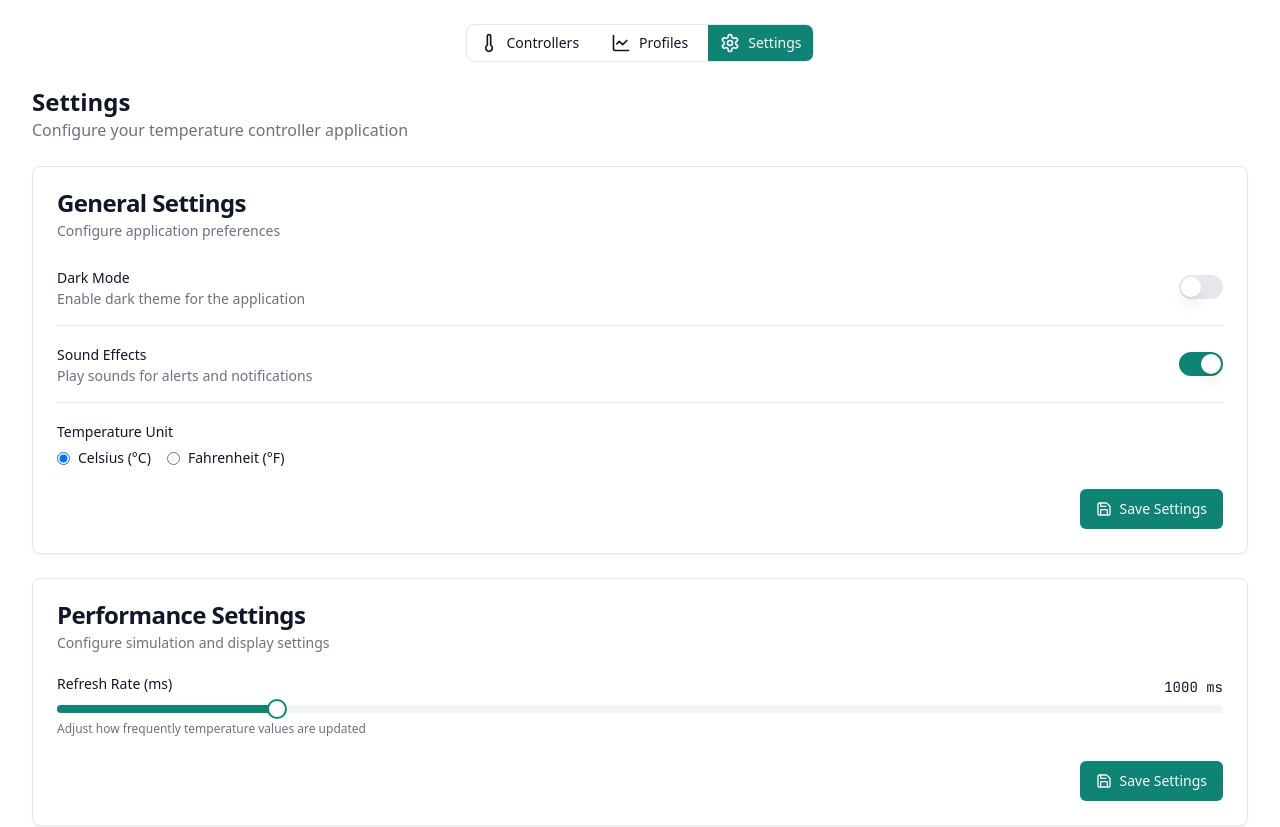
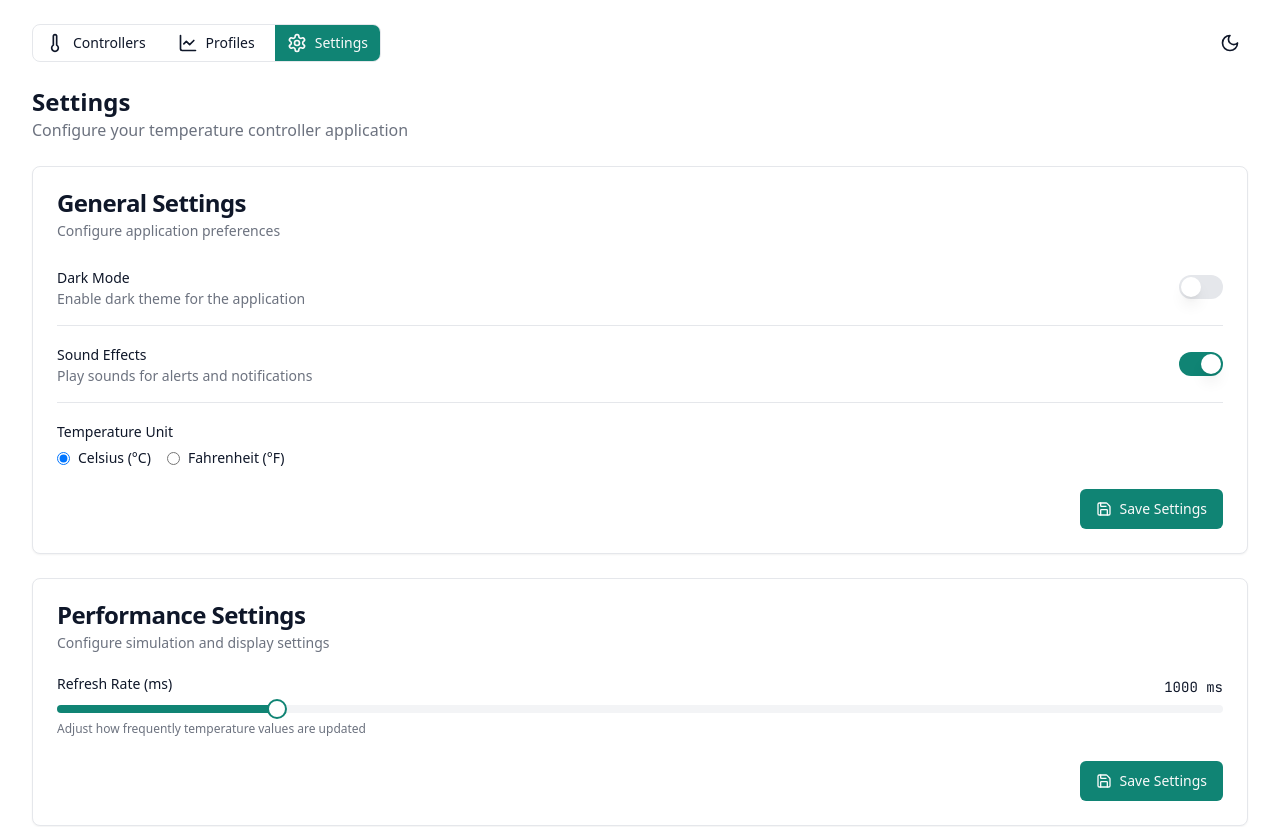
Before and after one commit to osrplastic/temp-flow-curves, a React (Vite) app: page /settings in a window 1280 px wide. Shown: the top 827 px of the page. Built offline with nearby package versions, Linux system fonts and the light colour scheme; what hono would draw is missing.

Commit message:
Add dark mode toggle
Add a dark mode toggle to the main UI.

```diff
--- a/src/components/MainNav.tsx
+++ b/src/components/MainNav.tsx
@@ -2,7 +2,8 @@
 import React from 'react';
 import { Link, useLocation } from 'react-router-dom';
 import { cn } from '@/lib/utils';
-import { Thermometer, LineChart, Settings } from 'lucide-react';
+import { Thermometer, LineChart, Settings, Moon, Sun } from 'lucide-react';
+import { useTheme } from '@/components/ThemeProvider';
 
 interface MainNavProps {
   className?: string;
@@ -10,6 +11,7 @@ interface MainNavProps {
 
 const MainNav: React.FC<MainNavProps> = ({ className }) => {
   const location = useLocation();
+  const { theme, setTheme } = useTheme();
 
   const navItems = [
     {
@@ -32,8 +34,12 @@ const MainNav: React.FC<MainNavProps> = ({ className }) => {
     }
   ];
 
+  const toggleTheme = () => {
+    setTheme(theme === 'light' ? 'dark' : 'light');
+  };
+
   return (
-    <nav className={cn("flex justify-center", className)}>
+    <nav className={cn("flex justify-between items-center", className)}>
       <div className="flex space-x-2 rounded-lg overflow-hidden border border-border">
         {navItems.map((item) => (
           <Link
@@ -51,6 +57,18 @@ const MainNav: React.FC<MainNavProps> = ({ className }) => {
           </Link>
         ))}
       </div>
+
+      <button
+        onClick={toggleTheme}
+        className="p-2 rounded-full hover:bg-muted transition-colors"
+        aria-label={`Switch to ${theme === 'light' ? 'dark' : 'light'} mode`}
+      >
+        {theme === 'light' ? (
+          <Moon className="h-5 w-5" />
+        ) : (
+          <Sun className="h-5 w-5" />
+        )}
+      </button>
     </nav>
   );
 };
```
